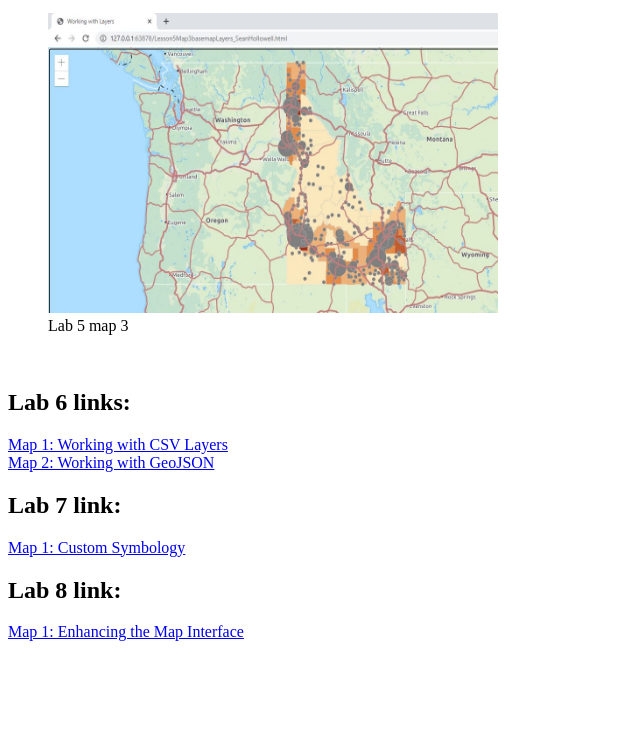
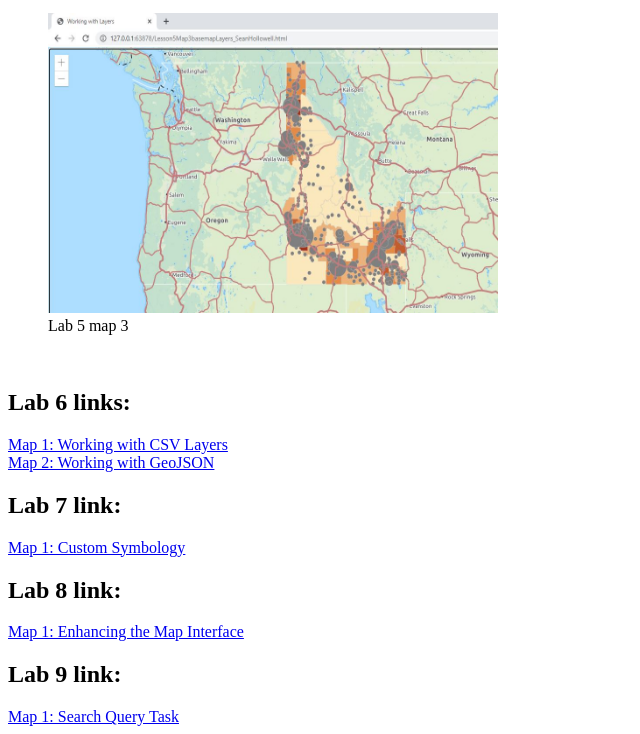
Before and after one commit to SeanHollowell/ExtraCreditActivity2SH, a plain HTML site: page docs/index.html in a window 1280 px wide. Shown: the part 1355-2089 px from the top of the page, without its empty margins (0-640 px from the left). Before the commit the page ends 2004 px from the top, so only its background shows below. Drawn offline with Linux system fonts and the light colour scheme.

Commit message:
Update index.html

```diff
--- a/docs/index.html
+++ b/docs/index.html
@@ -32,5 +32,8 @@
         <br><h2>Lab 8 link:</h2>
         <a href = "Lesson8BasicInterface_SeanHollowell.html"> Map 1: Enhancing the Map Interface</a>
 
+        <br><h2>Lab 9 link:</h2>
+        <a href = "Lesson9UIpart2Query_SeanHollowell.html"> Map 1: Search Query Task</a>
+
     </body>
 </html>
```
